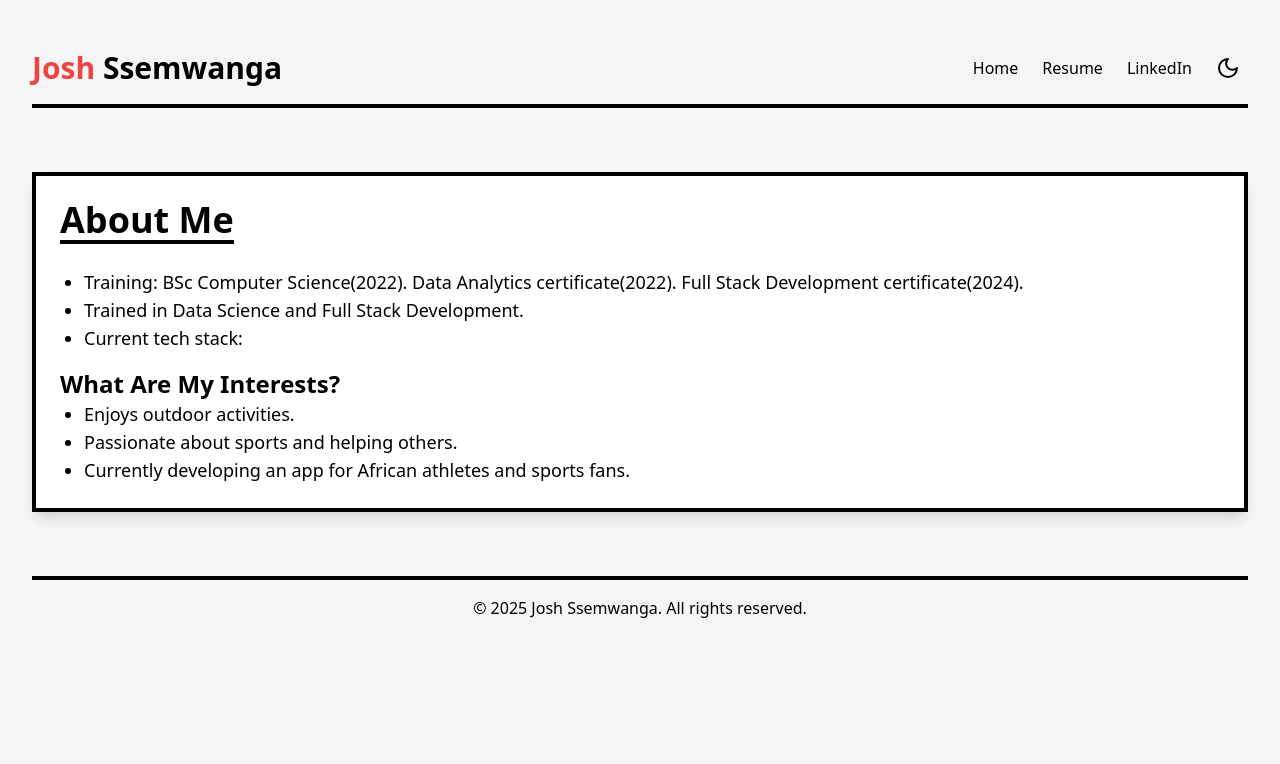
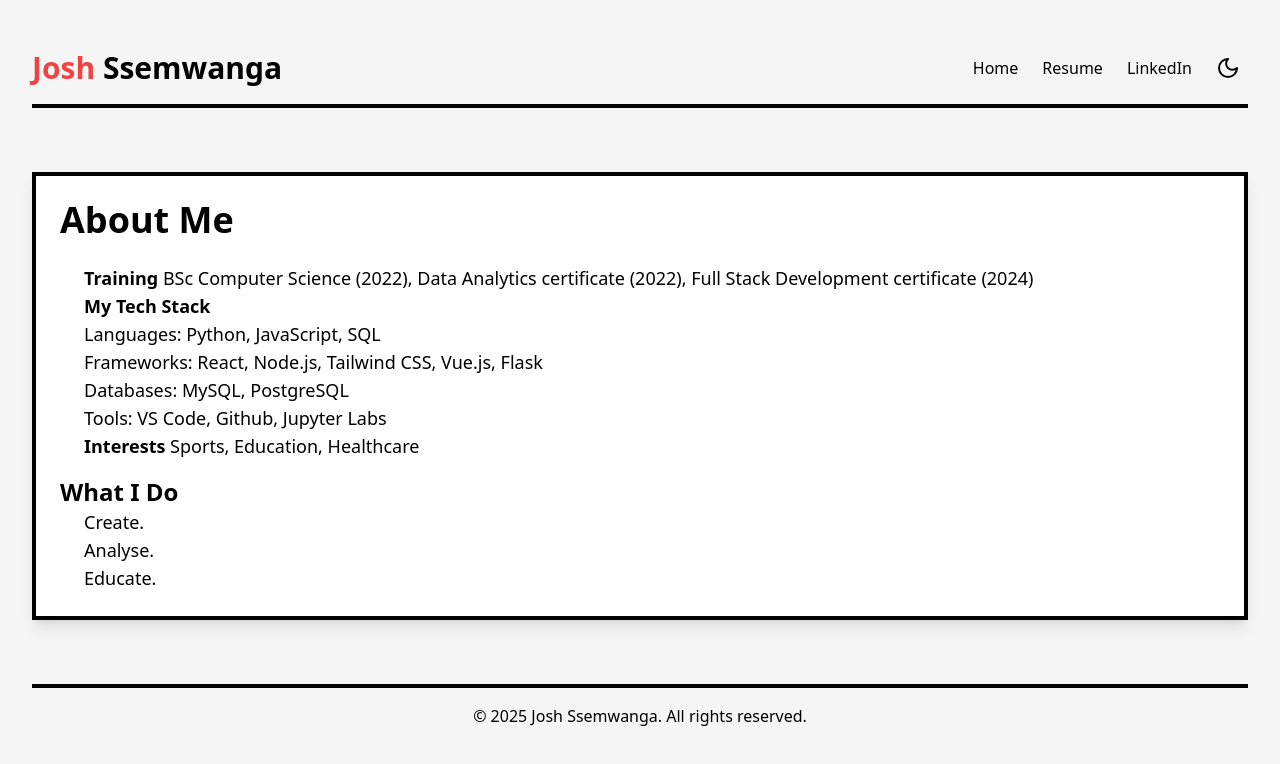
Before and after one commit to jssem001/portfolio2, a React (Create React App) app in the folder my-app/: page /aboutme in a window 1280 px wide. Shown: the top 764 px of the page. Built offline with nearby package versions, Linux system fonts and the light colour scheme.

Commit message:
about page

```diff
--- a/my-app/src/aboutme.jsx
+++ b/my-app/src/aboutme.jsx
@@ -32,27 +32,25 @@ const About = () => {
 
       {/* About Section */}
       <section className={`mt-16 p-6 border-4 border-black shadow-lg ${darkMode ? "bg-gray-900 text-white" : "bg-white text-black"}`}>
-        <h2 className="text-4xl font-bold border-b-4 border-black inline-block">About Me</h2>
+        <h2 className="text-4xl font-bold inline-block">About Me</h2>
         <div className="mt-6 text-lg">
-          {/* <h3 className="text-2xl font-bold">Where Have I Been?</h3>
-          <ul className="list-disc pl-6">
-            <li>Born in Kampala, Uganda.</li>
-            <li>Currently based in Nairobi, Kenya.</li>
-            <li>Traveled to parts of Africa, Europe, and the USA.</li>
-          </ul> */}
-          {/* <h3 className="text-2xl font-bold mt-4">What Have I Done?</h3> */}
-          <ul className="list-disc pl-6">
+          <dl className="list-disc pl-6">
             {/* <li>Location: Uganda and Kenya  </li> */}
-            <li>Training: BSc Computer Science(2022). Data Analytics certificate(2022). Full Stack Development certificate(2024).</li>
-            <li>Trained in Data Science and Full Stack Development.</li>
-            <li>Current tech stack: </li>
-          </ul>
-          <h3 className="text-2xl font-bold mt-4">What Are My Interests?</h3>
-          <ul className="list-disc pl-6">
-            <li>Enjoys outdoor activities.</li>
-            <li>Passionate about sports and helping others.</li>
-            <li>Currently developing an app for African athletes and sports fans.</li>
-          </ul>
+            <dt><span className="font-bold">Training</span> BSc Computer Science (2022), Data Analytics certificate (2022), Full Stack Development certificate (2024)</dt>
+            <dt><span className="font-bold">My Tech Stack</span></dt>
+            <dd>Languages: Python, JavaScript, SQL </dd>
+            <dd>Frameworks: React, Node.js, Tailwind CSS, Vue.js, Flask</dd>
+            <dd>Databases: MySQL, PostgreSQL</dd>
+            <dd>Tools: VS Code, Github, Jupyter Labs</dd>
+            {/* <dd>APIs: Google Maps API, OpenWeather API, OpenAI API.</dd> */}
+            <dt><span className="font-bold">Interests</span> Sports, Education, Healthcare</dt>
+          </dl>
+          <h4 className="text-2xl font-bold mt-4">What I Do</h4>
+          <dl className="list-disc pl-6">
+            <dt>Create.</dt>
+            <dt>Analyse.</dt>
+            <dt>Educate.</dt>
+          </dl>
         </div>
       </section>
 
```
